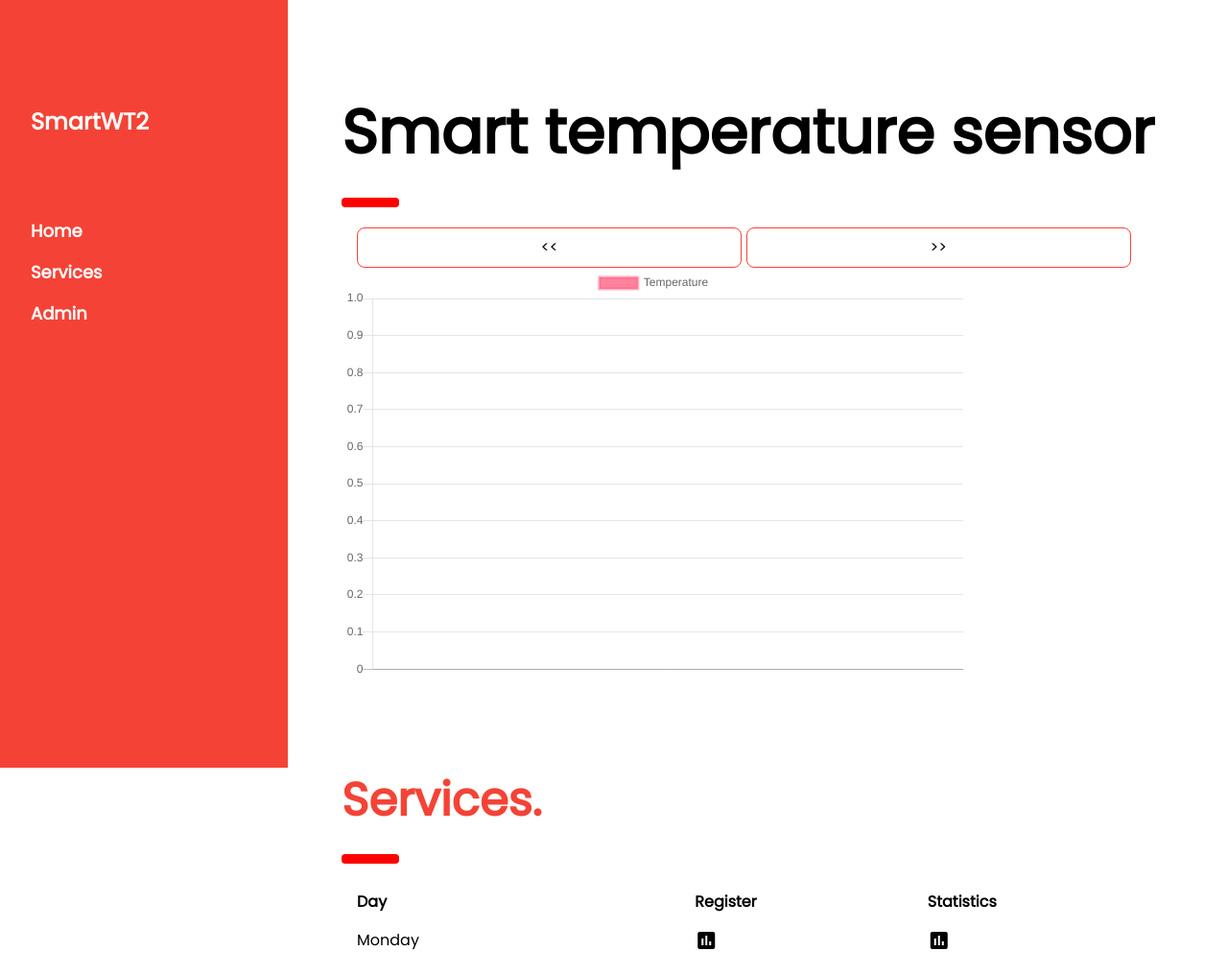
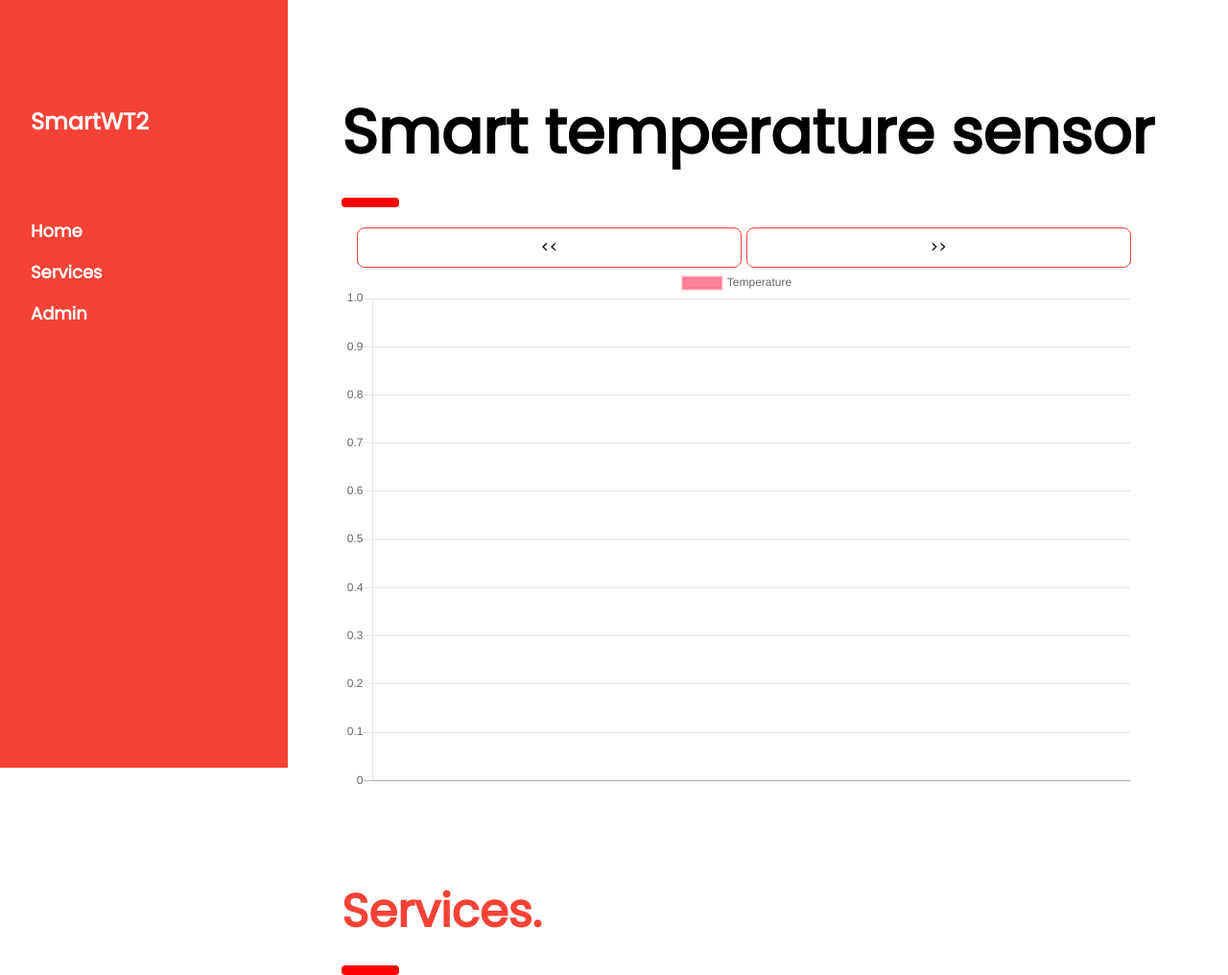
Before and after one commit to benjaTwose/smartWT2, a Django app: page /register/1 in a window 1280 px wide. Shown: the top 1016 px of the page at 96% size. Run offline with Django 3.2, Linux system fonts and the light colour scheme; data that the repository does not hold is empty; some libraries are stand-ins or nearby versions.

Commit message:
template minor design

```diff
--- a/templates/chart_template_register_v2.html
+++ b/templates/chart_template_register_v2.html
@@ -54,7 +54,7 @@ body {font-size:16px;}
         <button class="w3-button w3-white w3-border w3-border-red w3-round-large" style="width:48%" onclick="nextPage();"> >> </button>
       </div>
 
-      <div style="width:75%;">
+      <div style="width:95%;">
           <canvas id="funchart2" width="75" height="50"></canvas>
       </div>
   </div>
```
